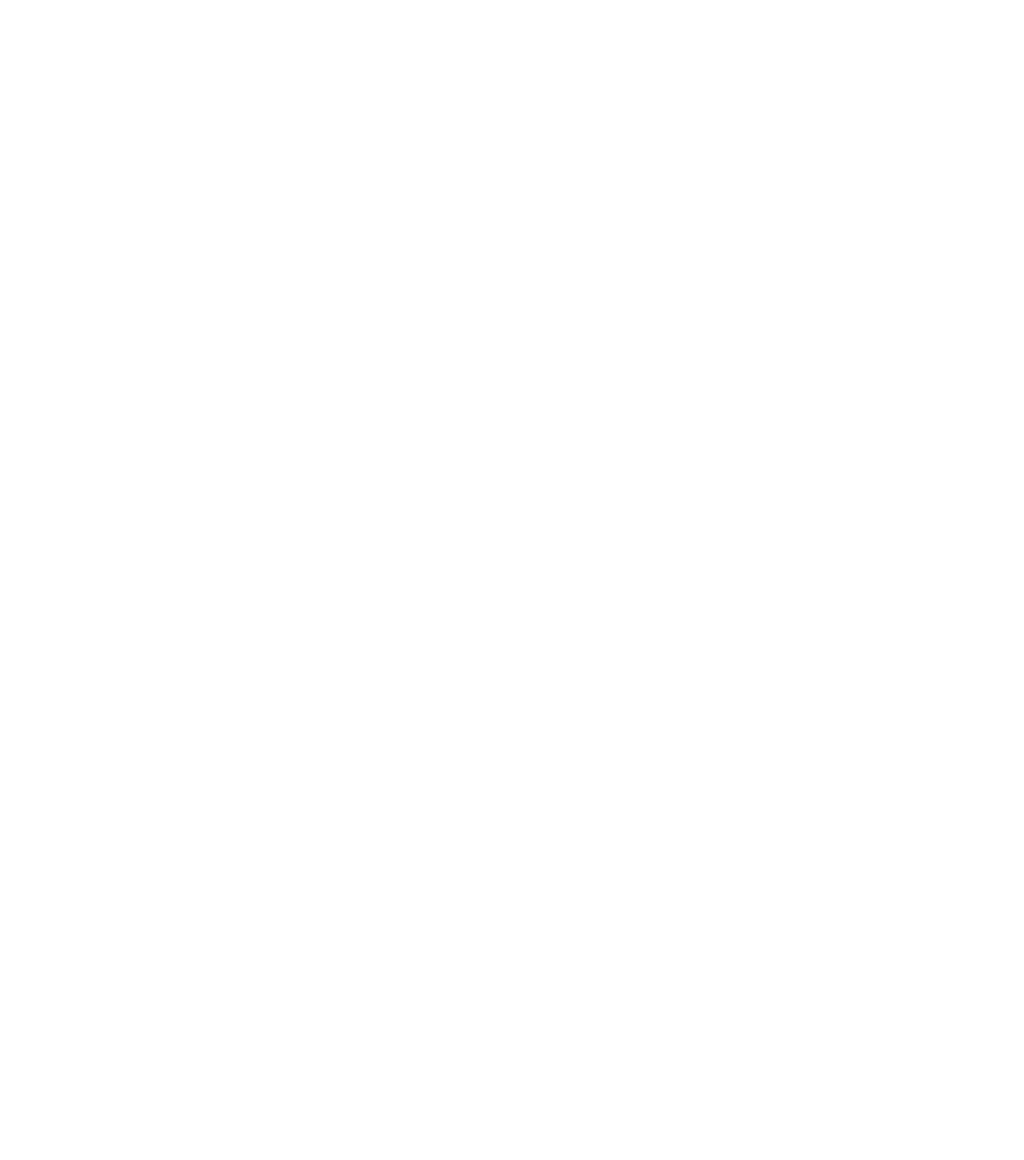
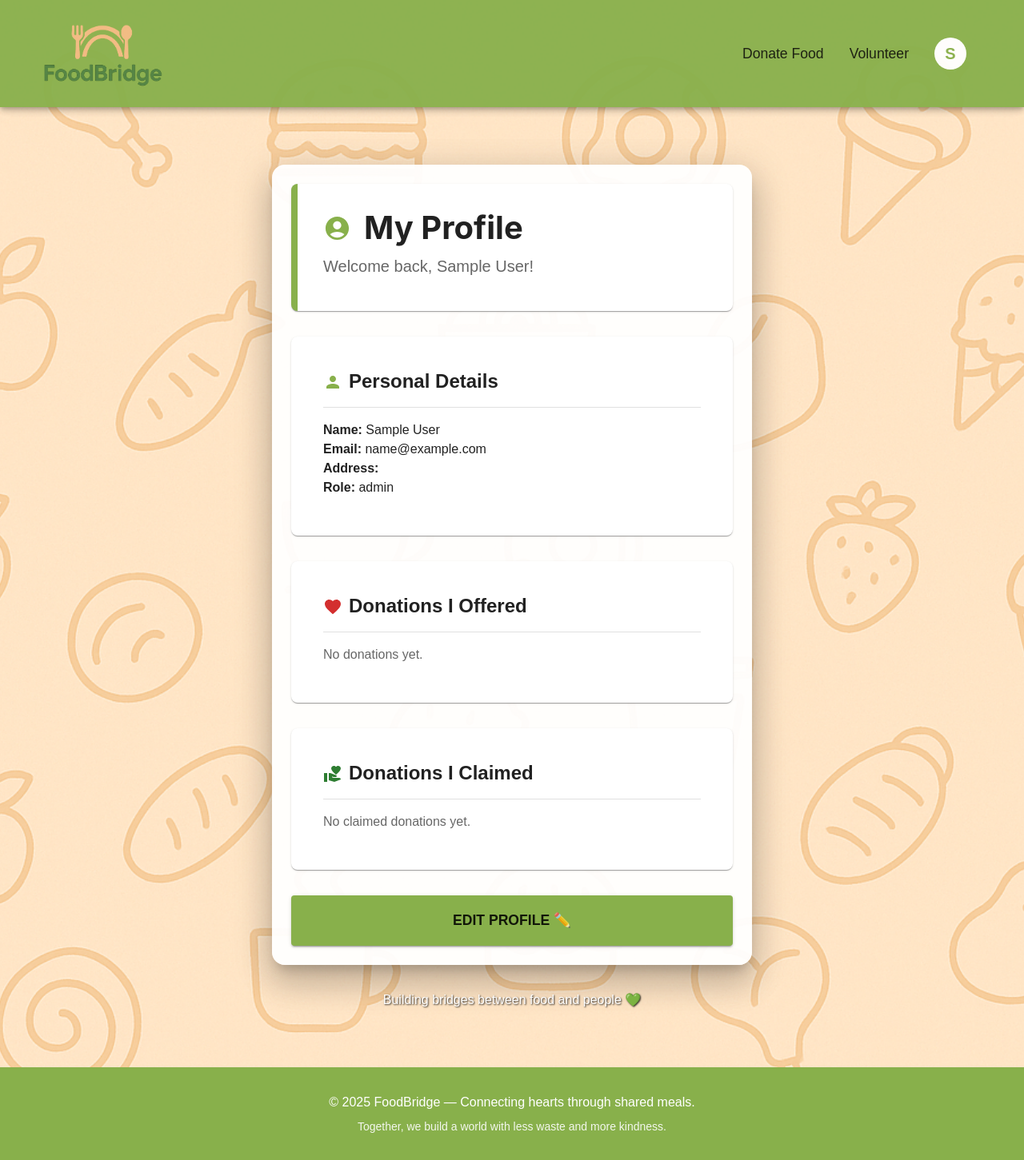
Before and after one commit to MiriamSanders/food_project, a React (Vite) app in the folder client/: page /profile in a window 1280 px wide. Before the commit this address had no page. Shown: the whole page at 80% size. Before the commit the page ends 800 px from the top, so only its background shows below. Built offline with nearby package versions, Linux system fonts and the light colour scheme; sample sign-in values are in the browser's storage; some icons are missing.

Commit message:
Create a profile page

```diff
--- a/client/src/App.jsx
+++ b/client/src/App.jsx
@@ -6,6 +6,7 @@
 import VolunteerDonationClaim from "./components/volunteer/VolunteerDonationClaim";
 import HomePage from "./components/HomePage";
 import ProtectedRoute from "./components/ProtectedRoute";
+import ProfilePage from "./components/common/ProfilePage";
 
 export default function App() {
   return (
@@ -15,6 +16,7 @@
         <Route path="/home" element={<HomePage />} />
         <Route path="/login" element={<LoginPage />} />
         <Route path="/signup" element={<SignupPage />} />
+        <Route path="/profile" element={<ProfilePage />} />
 
         <Route
           path="/donation"
--- /dev/null
+++ b/client/src/components/common/ProfilePage.jsx
@@ -0,0 +1,203 @@
+import React, { useEffect, useState } from "react";
+import {
+  Box,
+  Card,
+  CardContent,
+  Typography,
+  Divider,
+  Stack,
+  CircularProgress,
+  Snackbar,
+  Alert,
+  Button,
+} from "@mui/material";
+import { Person, Favorite, VolunteerActivism, AccountCircle } from "@mui/icons-material";
+import Layout from "../layout/Layout";
+
+export default function ProfilePage() {
+  const [user, setUser] = useState(null);
+  const [donationsOffered, setDonationsOffered] = useState([]);
+  const [donationsClaimed, setDonationsClaimed] = useState([]);
+  const [loading, setLoading] = useState(true);
+  const [snackbar, setSnackbar] = useState({ open: false, message: "", severity: "info" });
+
+  useEffect(() => {
+    // שולף משתמש מה-localStorage
+    const storedUser = localStorage.getItem("user");
+    if (storedUser) {
+      setUser(JSON.parse(storedUser));
+    }
+
+    // נתונים לדוגמה — בהמשך יוחלפו בפניות אמיתיות לשרת
+    setTimeout(() => {
+      setDonationsOffered([
+
+      ]);
+      setDonationsClaimed([
+
+      ]);
+      setLoading(false);
+    }, 1000);
+  }, []);
+
+  const handleSnackbarClose = (_, reason) => {
+    if (reason === "clickaway") return;
+    setSnackbar({ ...snackbar, open: false });
+  };
+
+  if (loading) {
+    return (
+      <Layout>
+        <Box sx={{ display: "flex", justifyContent: "center", mt: 10 }}>
+          <CircularProgress />
+        </Box>
+      </Layout>
+    );
+  }
+
+  return (
+    <Layout>
+      <Box
+        sx={{
+          minHeight: "100vh",
+          overflowX: "hidden",
+          display: "flex",
+          flexDirection: "column",
+          alignItems: "center",
+          justifyContent: "center",
+          p: { xs: 2, md: 4 },
+          backgroundSize: "cover",
+          backgroundPosition: "center",
+          backgroundAttachment: "fixed",
+        }}
+      >
+        <Box
+          maxWidth="sm"
+          sx={{
+            bgcolor: "rgba(255,255,255,0.95)",
+            borderRadius: 4,
+            boxShadow: 24,
+            p: { xs: 2, sm: 3 },
+            width: "100%",
+            mx: "auto",
+          }}
+        >
+          {/* כותרת עליונה */}
+          <Card
+            sx={{
+              p: 2,
+              mb: 4,
+              borderLeft: 8,
+              borderColor: "primary.main",
+              borderRadius: 2,
+            }}
+          >
+            <CardContent>
+              <Stack direction="row" spacing={2} alignItems="center" mb={1}>
+                <AccountCircle color="primary" fontSize="large" />
+                <Typography
+                  variant="h3"
+                  fontWeight="bold"
+                  fontFamily="Inter, sans-serif"
+                  sx={{ fontSize: { xs: "2rem", md: "2.5rem" } }}
+                >
+                  My Profile
+                </Typography>
+              </Stack>
+              <Typography variant="h6" color="text.secondary">
+                Welcome back, {user?.name || "user"}!
+              </Typography>
+            </CardContent>
+          </Card>
+
+          {/* פרטי משתמש */}
+          <Card sx={{ mb: 4, p: 3, borderRadius: 2 }}>
+            <CardContent>
+              <Typography variant="h5" fontWeight="bold" mb={2}>
+                <Person color="primary" sx={{ mr: 1, verticalAlign: "middle" }} />
+                Personal Details
+              </Typography>
+              <Divider sx={{ mb: 2 }} />
+              <Typography><strong>Name:</strong> {user?.name}</Typography>
+              <Typography><strong>Email:</strong> {user?.email}</Typography>
+              <Typography><strong>Address:</strong> {user?.address}</Typography>
+              <Typography><strong>Role:</strong> {user?.role}</Typography>
+            </CardContent>
+          </Card>
+
+          {/* תרומות שהציע */}
+          <Card sx={{ mb: 4, p: 3, borderRadius: 2 }}>
+            <CardContent>
+              <Typography variant="h5" fontWeight="bold" mb={2}>
+                <Favorite color="error" sx={{ mr: 1, verticalAlign: "middle" }} />
+                Donations I Offered
+              </Typography>
+              <Divider sx={{ mb: 2 }} />
+              {donationsOffered.length === 0 ? (
+                <Typography color="text.secondary">No donations yet.</Typography>
+              ) : (
+                donationsOffered.map((d) => (
+                  <Typography key={d.id}>
+                    • {d.title} — <em>{d.status}</em>
+                  </Typography>
+                ))
+              )}
+            </CardContent>
+          </Card>
+
+          {/* תרומות שנאספו */}
+          <Card sx={{ mb: 4, p: 3, borderRadius: 2 }}>
+            <CardContent>
+              <Typography variant="h5" fontWeight="bold" mb={2}>
+                <VolunteerActivism color="success" sx={{ mr: 1, verticalAlign: "middle" }} />
+                Donations I Claimed
+              </Typography>
+              <Divider sx={{ mb: 2 }} />
+              {donationsClaimed.length === 0 ? (
+                <Typography color="text.secondary">No claimed donations yet.</Typography>
+              ) : (
+                donationsClaimed.map((d) => (
+                  <Typography key={d.id}>
+                    • {d.title} — <em>{d.status}</em>
+                  </Typography>
+                ))
+              )}
+            </CardContent>
+          </Card>
+
+          <Button
+            variant="contained"
+            color="primary"
+            fullWidth
+            sx={{ py: 2, fontWeight: "bold", fontSize: "1.1rem" }}
+            onClick={() =>
+              setSnackbar({ open: true, message: "Edit profile coming soon!", severity: "info" })
+            }
+          >
+            Edit Profile ✏️
+          </Button>
+        </Box>
+
+        <Typography
+          textAlign="center"
+          mt={4}
+          color="white"
+          fontWeight="medium"
+          sx={{ textShadow: "1px 1px 2px rgba(0,0,0,0.8)" }}
+        >
+          Building bridges between food and people 💚
+        </Typography>
+
+        <Snackbar
+          open={snackbar.open}
+          autoHideDuration={4000}
+          onClose={handleSnackbarClose}
+        >
+          <Alert severity={snackbar.severity} onClose={handleSnackbarClose}>
+            {snackbar.message}
+          </Alert>
+        </Snackbar>
+      </Box>
+    </Layout>
+  );
+}
```
